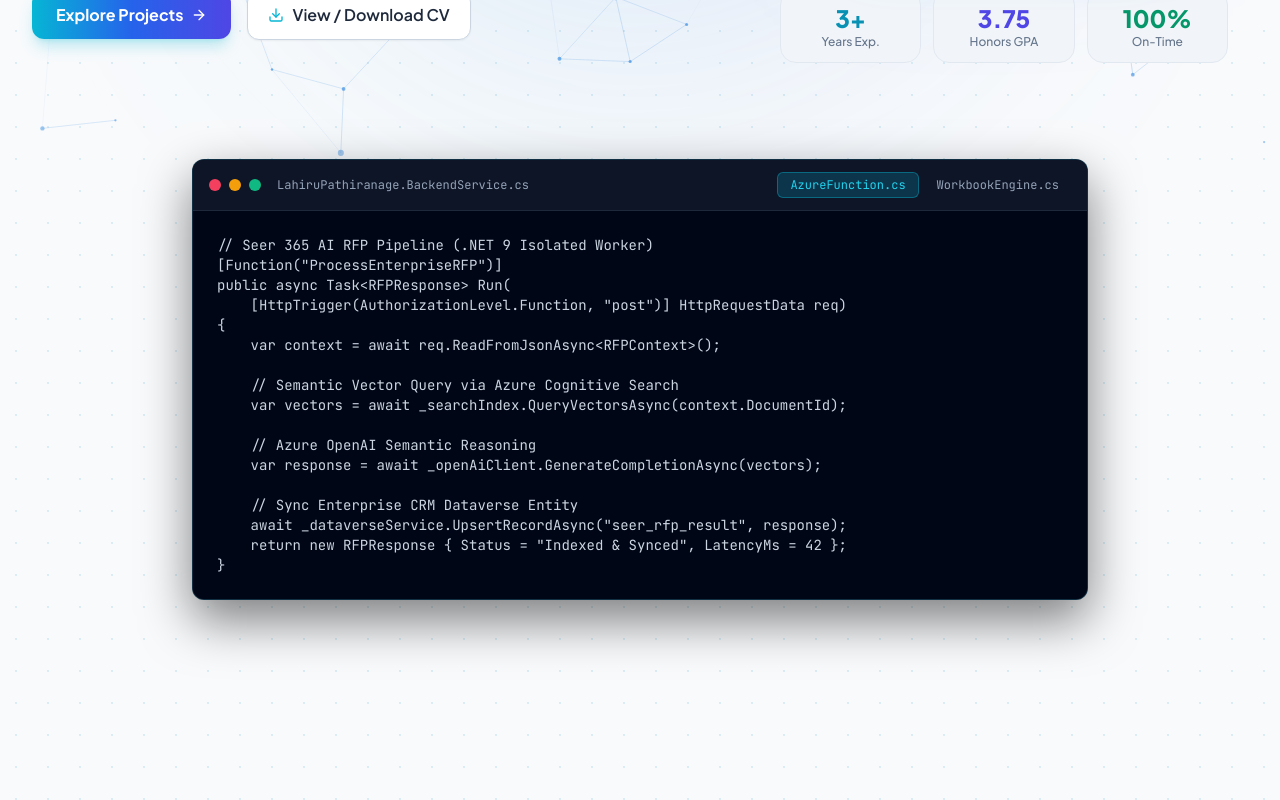
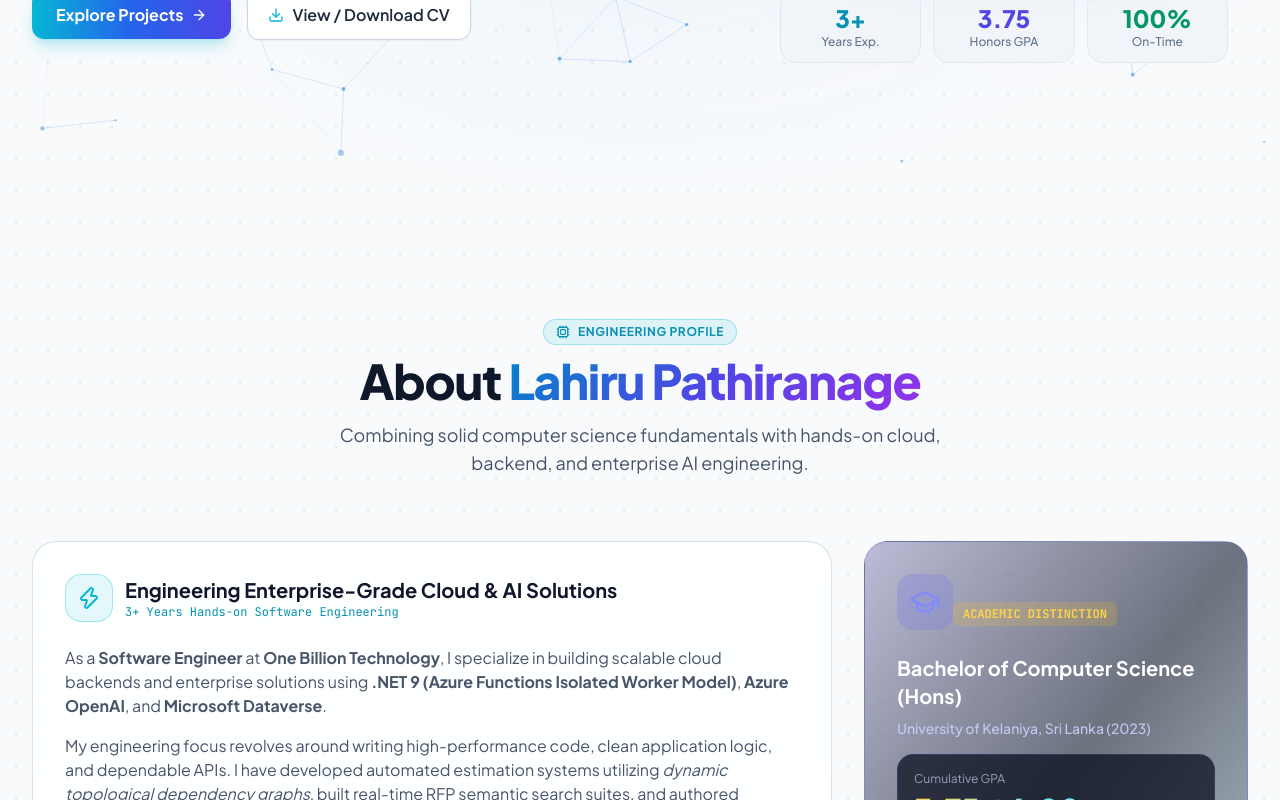
Before and after one commit to lahiruT97/Portfolio_Lahiru, a React (Vite) app in the folder portfolio/: page / in a window 1280 px wide. Shown: the part 625-1425 px from the top of the page. Built offline with nearby package versions, Linux system fonts and the light colour scheme.

Commit message:
remove unwanted section from hero

```diff
--- a/portfolio/src/components/Hero.jsx
+++ b/portfolio/src/components/Hero.jsx
@@ -41,44 +41,6 @@ export default function Hero({ onOpenResume }) {
     navigator.clipboard.writeText(personalInfo.email);
     setCopiedEmail(true);
     setTimeout(() => setCopiedEmail(false), 2500);
-  };
-
-  const codeSnippets = {
-    "azure-func": `// Seer 365 AI RFP Pipeline (.NET 9 Isolated Worker)
-[Function("ProcessEnterpriseRFP")]
-public async Task<RFPResponse> Run(
-    [HttpTrigger(AuthorizationLevel.Function, "post")] HttpRequestData req)
-{
-    var context = await req.ReadFromJsonAsync<RFPContext>();
-
-    // Semantic Vector Query via Azure Cognitive Search
-    var vectors = await _searchIndex.QueryVectorsAsync(context.DocumentId);
-
-    // Azure OpenAI Semantic Reasoning
-    var response = await _openAiClient.GenerateCompletionAsync(vectors);
-
-    // Sync Enterprise CRM Dataverse Entity
-    await _dataverseService.UpsertRecordAsync("seer_rfp_result", response);
-    return new RFPResponse { Status = "Indexed & Synced", LatencyMs = 42 };
-}`,
-    "clean-arch": `// Topological Dependency Engine
-public class ProjectWorkbookEngine : IEstimationEngine
-{
-    private readonly IDataverseRepository _repository;
-
-    public async Task<ROMCostPlan> CalculateHierarchyAsync(Guid projectId)
-    {
-        var graph = await _repository.BuildTopologicalGraphAsync(projectId);
-        var calculatedNodes = graph.EvaluateStrategyPatterns();
-
-        return new ROMCostPlan
-        {
-            TotalEffortHours = calculatedNodes.Sum(n => n.Effort),
-            ConfidenceScore = 0.98,
-            ExecutionModel = "IsolatedWorker.NET9"
-        };
-    }
-}`
   };
 
   return (
@@ -289,49 +251,6 @@ public class ProjectWorkbookEngine : IEstimationEngine
 
         </div>
 
-        {/* Code Snippet Interactive Terminal Showcase */}
-        <div className="mt-16 lg:mt-24 max-w-4xl mx-auto code-window overflow-hidden">
-          <div className="flex items-center justify-between px-4 py-3 bg-slate-900/90 border-b border-slate-800">
-            <div className="flex items-center gap-2">
-              <span className="w-3 h-3 rounded-full bg-rose-500 inline-block"></span>
-              <span className="w-3 h-3 rounded-full bg-amber-500 inline-block"></span>
-              <span className="w-3 h-3 rounded-full bg-emerald-500 inline-block"></span>
-              <span className="text-xs font-mono text-slate-400 ml-2 hidden sm:inline">
-                LahiruPathiranage.BackendService.cs
-              </span>
-            </div>
-
-            <div className="flex items-center gap-1.5">
-              <button
-                onClick={() => setActiveCodeTab("azure-func")}
-                className={`px-3 py-1 rounded-md text-xs font-mono transition-colors ${
-                  activeCodeTab === "azure-func"
-                    ? "bg-cyan-500/20 text-cyan-400 border border-cyan-500/40"
-                    : "text-slate-400 hover:text-slate-200"
-                }`}
-              >
-                AzureFunction.cs
-              </button>
-              <button
-                onClick={() => setActiveCodeTab("clean-arch")}
-                className={`px-3 py-1 rounded-md text-xs font-mono transition-colors ${
-                  activeCodeTab === "clean-arch"
-                    ? "bg-cyan-500/20 text-cyan-400 border border-cyan-500/40"
-                    : "text-slate-400 hover:text-slate-200"
-                }`}
-              >
-                WorkbookEngine.cs
-              </button>
-            </div>
-          </div>
-
-          <div className="p-4 sm:p-6 overflow-x-auto text-xs sm:text-sm font-mono leading-relaxed bg-slate-950/95 text-slate-200">
-            <pre className="text-slate-300">
-              <code>{codeSnippets[activeCodeTab]}</code>
-            </pre>
-          </div>
-        </div>
-
       </div>
     </section>
   );
```
